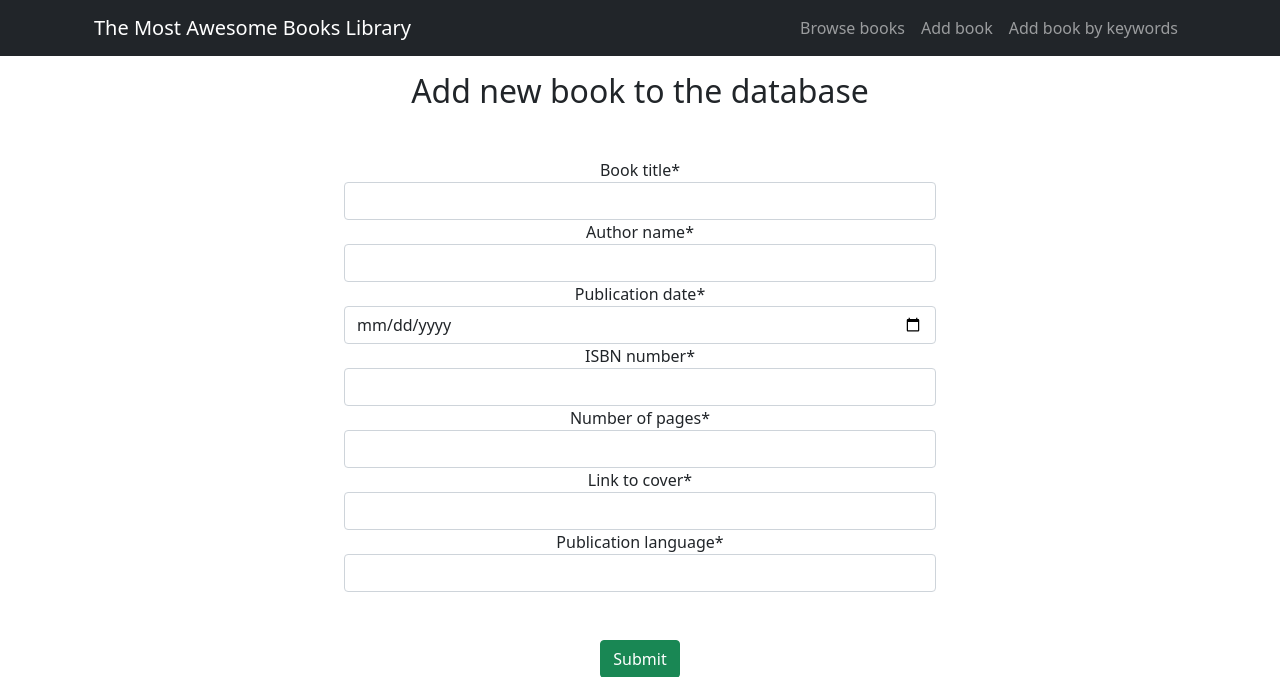
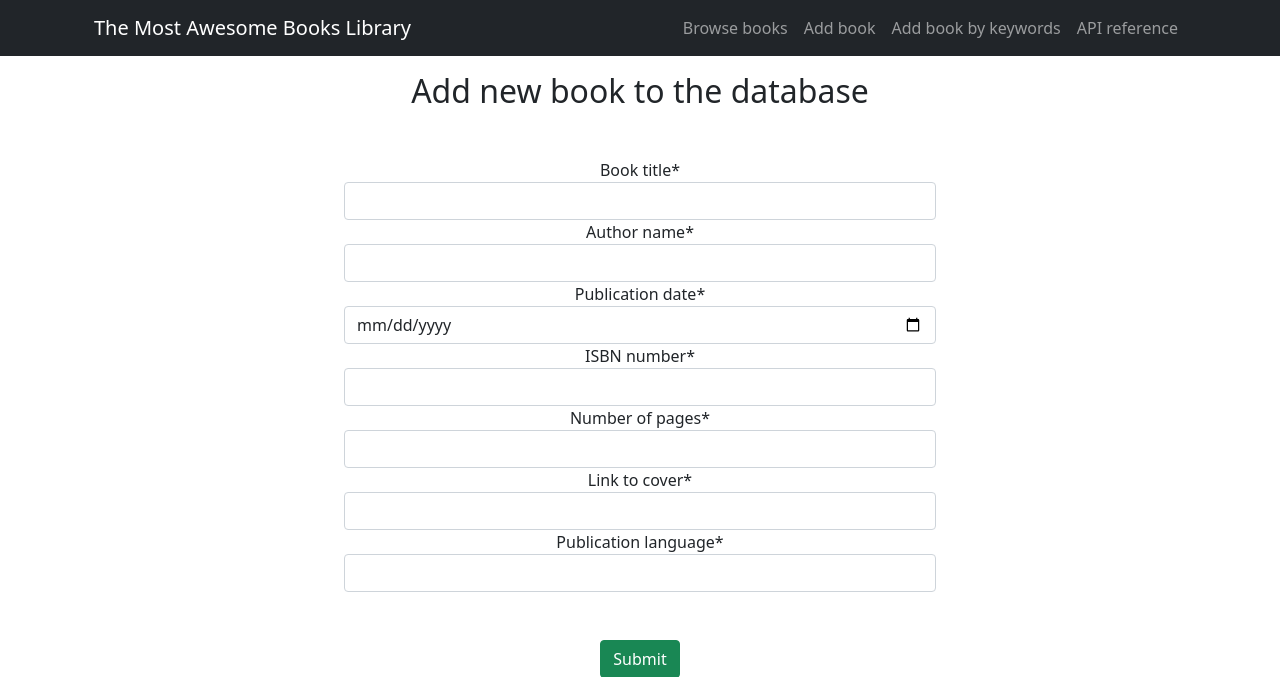
Before and after one commit to rafalstepien/the-most-awesome-library-on-heroku, a Django app: page /add_book/ in a window 1280 px wide. Shown: the top 677 px of the page. Run offline with Django 3.2, Linux system fonts and the light colour scheme; some libraries are stand-ins or nearby versions.

Commit message:
Add href to API

```diff
--- a/application/urls.py
+++ b/application/urls.py
@@ -25,6 +25,6 @@ router.register(r'books', BookViewSet, basename='books')
 urlpatterns = [
     path('', include('the_most_awesome_library.urls')),
     path('admin/', admin.site.urls),
-    path('api/', include(router.urls)),
+    path('api/', include(router.urls), name='api_reference'),
     path('api-auth/', include('rest_framework.urls', namespace='rest_framework'))
 ]
--- a/the_most_awesome_library/templates/the_most_awesome_library/base.html
+++ b/the_most_awesome_library/templates/the_most_awesome_library/base.html
@@ -19,6 +19,7 @@
                         <li class="nav-item"><a class="nav-link" href="{% url 'all_books' %}">Browse books</a></li>
                         <li class="nav-item"><a class="nav-link" href="{% url 'add_book' %}">Add book</a></li>
                         <li class="nav-item"><a class="nav-link" href="{% url 'add_book_by_keywords' %}">Add book by keywords</a></li>
+                        <li class="nav-item"><a class="nav-link" href="/api/">API reference</a></li>
                     </ul>
                 </div>
             </div>
```
